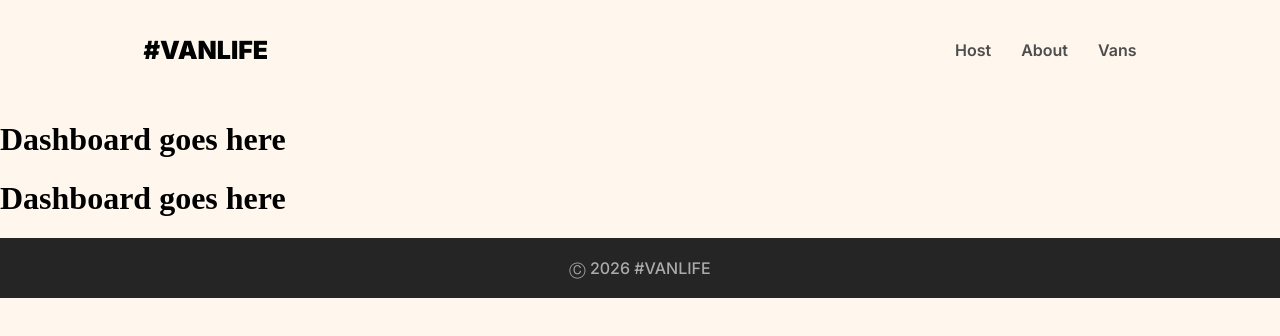
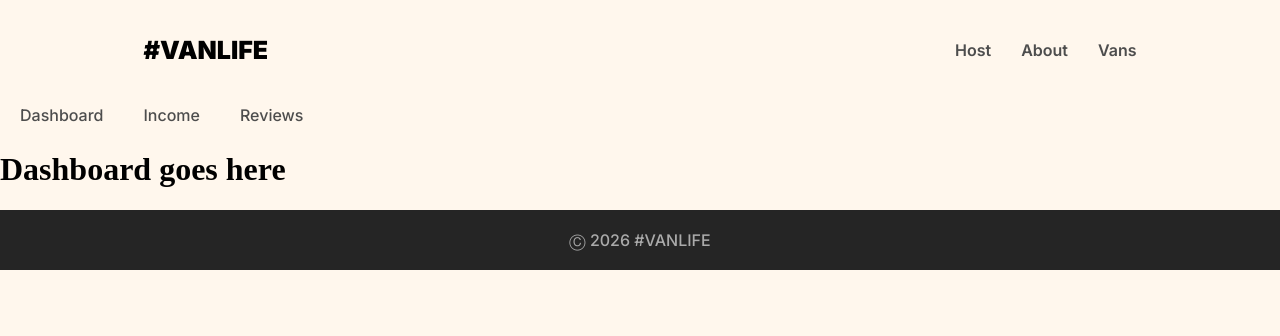
Before and after one commit to matijazuber/vanlife-page, a React (Vite) app: page /host in a window 1280 px wide. Shown: the top 336 px of the page. Built offline with nearby package versions, Linux system fonts and the light colour scheme; what miragejs would draw is missing.

Commit message:
created the dashboard income reviews link  and styled it changed in the app component to show links

```diff
--- a/src/App.jsx
+++ b/src/App.jsx
@@ -9,19 +9,22 @@
 import Dashboard from "./components/host/Dashboard";
 import Income from "./components/host/Income";
 import Reviews from "./components/host/Reviews";
+import HostLayout from "./components/hostLayout";
 
 function App() {
   return (
     <BrowserRouter>
       <Routes>
-        <Route element={<Layout />}>
-          <Route path="/" element={<Home />} />
+        <Route path="/" element={<Layout />}>
+          <Route index element={<Home />} />
           <Route path="/about" element={<About />} />
           <Route path="/vans" element={<Vans />} />
           <Route path="/vans/:id" element={<VanInfo />} />
-          <Route path="/host" element={<Dashboard />} />
-          <Route path="/host/income" element={<Income />} />
-          <Route path="/host/reviews" element={<Reviews />} />
+          <Route path="host" element={<HostLayout />}>
+            <Route index element={<Dashboard />} />
+            <Route path="income" element={<Income />} />
+            <Route path="reviews" element={<Reviews />} />
+          </Route>
         </Route>
       </Routes>
       <Footer />
--- a/src/components/Header.jsx
+++ b/src/components/Header.jsx
@@ -1,5 +1,4 @@
 import { Link } from "react-router-dom";
-import { Outlet } from "react-router-dom";
 
 const Header = () => {
   return (
@@ -39,7 +38,6 @@
           </Link>
         </div>
       </header>
-      <Outlet></Outlet>
     </>
   );
 };
--- a/src/components/host/Dashboard.jsx
+++ b/src/components/host/Dashboard.jsx
@@ -1,5 +1,11 @@
+import { Outlet } from "react-router-dom";
 const Dashboard = () => {
-  return <h1>Dashboard goes here</h1>;
+  return (
+    <>
+      <h1>Dashboard goes here</h1>
+      <Outlet></Outlet>
+    </>
+  );
 };
 
 export default Dashboard;
--- /dev/null
+++ b/src/components/hostLayout.jsx
@@ -0,0 +1,14 @@
+import { Link, Outlet } from "react-router-dom";
+const HostLayout = () => {
+  return (
+    <>
+      <nav className="host-nav">
+        <Link to="/host">Dashboard</Link>
+        <Link to="/host/income">Income</Link>
+        <Link to="/host/reviews">Reviews</Link>
+      </nav>
+      <Outlet></Outlet>
+    </>
+  );
+};
+export default HostLayout;
--- a/src/index.css
+++ b/src/index.css
@@ -266,3 +266,25 @@
   color: #4d4d4d;
   text-decoration: none;
 }
+.host-header:hover {
+  text-decoration: underline;
+}
+
+.host-nav {
+  display: flex;
+}
+
+.host-nav a {
+  font-family: Inter;
+  text-decoration: none;
+  color: #4d4d4d;
+  font-weight: 500;
+  padding: 5px 20px;
+}
+
+.host-nav a:hover {
+  transition: ease 0.3s;
+  color: #161616;
+  text-decoration: underline;
+  font-weight: 600;
+}
```
